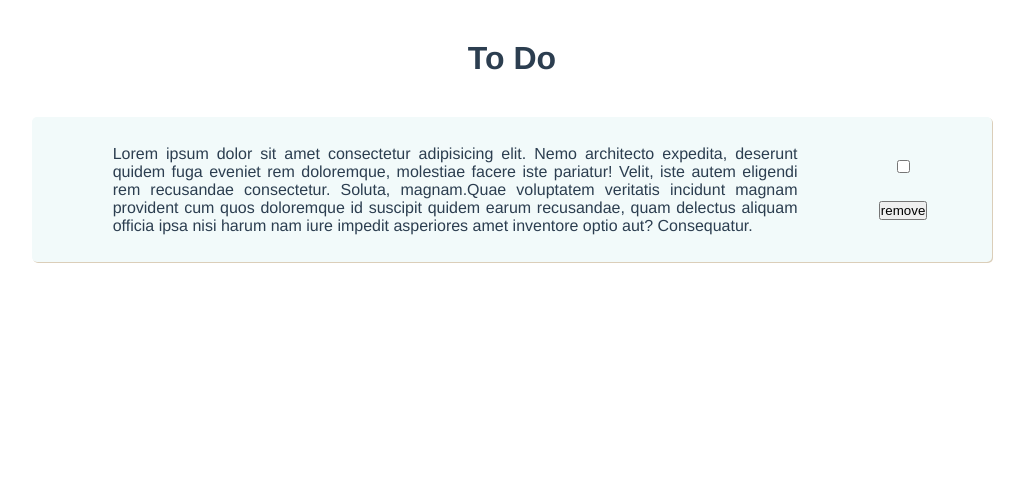
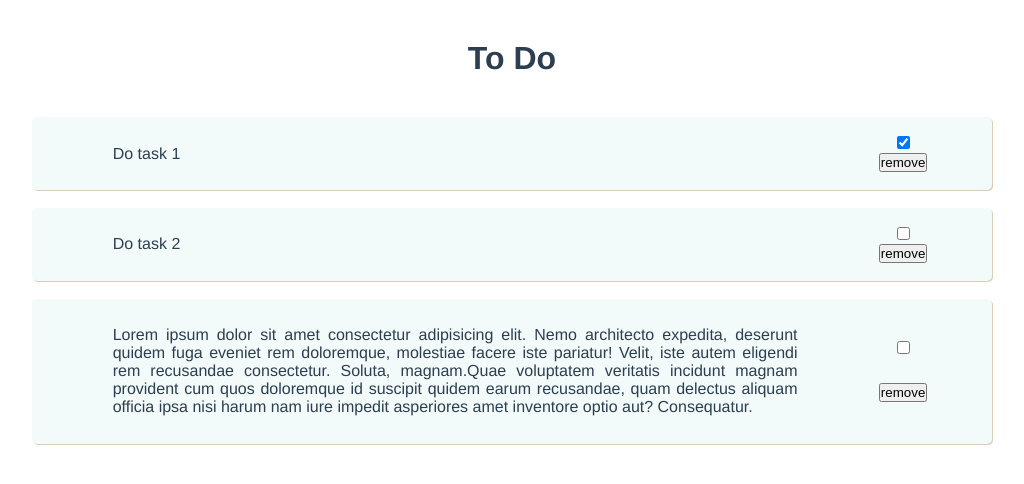
Before and after one commit to j0ker404/todo-app, a Vue app in the folder client/: page / in a window 1280 px wide. Shown: the top 484 px of the page, without its empty margins (128-1152 px from the left). Built offline with nearby package versions, Linux system fonts and the light colour scheme.

Commit message:
generate todo items from item lists

```diff
--- a/client/src/components/ListContent.vue
+++ b/client/src/components/ListContent.vue
@@ -1,6 +1,9 @@
 <template>
   <div id="lsContent">
-    <ListItem v-bind:itemData="data[2]"/>
+    <!-- <ListItem v-bind:itemData="data[2]"/> -->
+    <div v-for="item in data" v-bind:key="item.id">
+        <ListItem v-bind:itemData="item"/>
+    </div>
   </div>
 </template>
 
```
